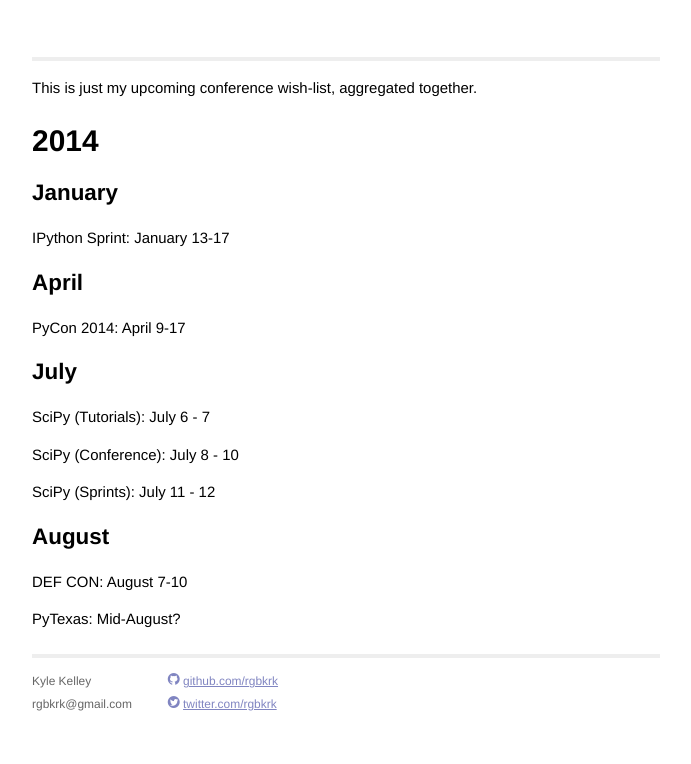
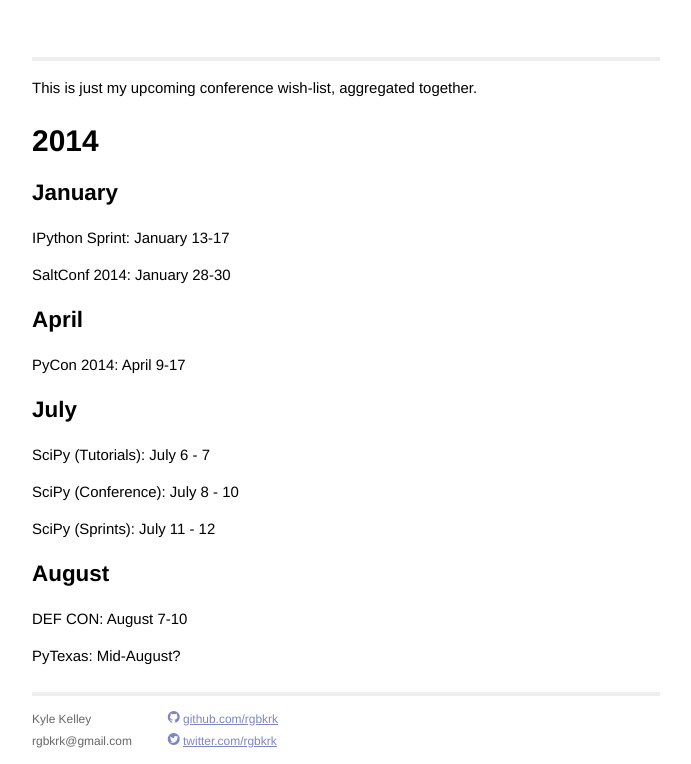
Before and after one commit to rgbkrk/rgbkrk.github.io, a Jekyll site: the page built from schedule.md, in a window 1280 px wide, cut to the strip 279-1043 px from the top of the page. Shown: the whole strip, without its empty margins (294-985 px from the left). Built offline with Jekyll 4.4.1, drawn with Linux system fonts in a browser that asks for light colours; nearby versions of some CDN libraries; before the commit the page ends 1006 px from its top, so only the background shows below that.

Commit message:
Add saltconf

```diff
--- a/schedule.md
+++ b/schedule.md
@@ -10,6 +10,8 @@ This is just my upcoming conference wish-list, aggregated together.
 ## January
 
 IPython Sprint: January 13-17
+
+SaltConf 2014: January 28-30
 
 ## April
 
```
